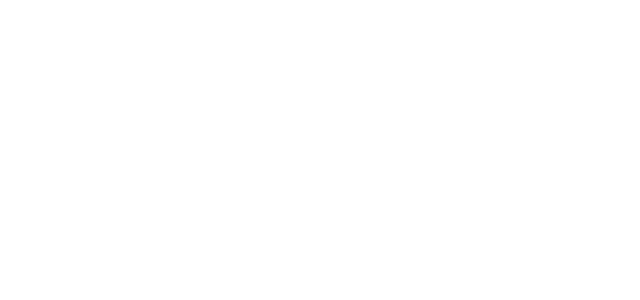
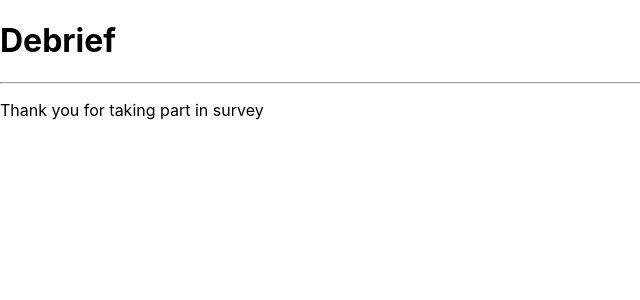
Before and after one commit to NapierJDB/App-Q-Methodology, a React (Create React App) app in the folder project/: page /Debrief in a window 1280 px wide. Shown: the top 300 px of the page, without its empty margins (0-640 px from the left). Built offline with nearby package versions, Linux system fonts and the light colour scheme; the HTML template or start-up script is replaced by a standard one.

Commit message:
adding debrief screen

```diff
--- a/project/src/App.js
+++ b/project/src/App.js
@@ -8,6 +8,7 @@
 import Reject from './layouts/Reject'
 import NewAnchors from './layouts/NewAnchors';
 import NewStatements from './layouts/NewStatements';
+import Debrief from './layouts/Debrief'
 import {
   BrowserRouter as Router,
   Switch,
@@ -27,6 +28,7 @@
             <Route path='/NewAnchors' component={NewAnchors} />
             <Route path='/PrivacyScreen' component={PrivacyScreen} />
             <Route path='/Reject' component={Reject} />
+            <Route path='/Debrief' component={Debrief} />
           </Switch>
         </div>
       </Router>
@@ -36,7 +38,7 @@
 
 const HomePage = () => (
   <div>
-    <PrivacyScreen />
+    <Home />
   </div>
 );
 
--- /dev/null
+++ b/project/src/layouts/Debrief.js
@@ -0,0 +1,14 @@
+import React, { Component } from 'react';
+
+export default class Debrief extends React.Component {
+    render() {
+        return (
+            <div>
+                <h1>Debrief</h1>
+                <hr></hr>
+                <p>Thank you for taking part in survey </p>
+
+            </div>
+        )
+    }
+}
```
